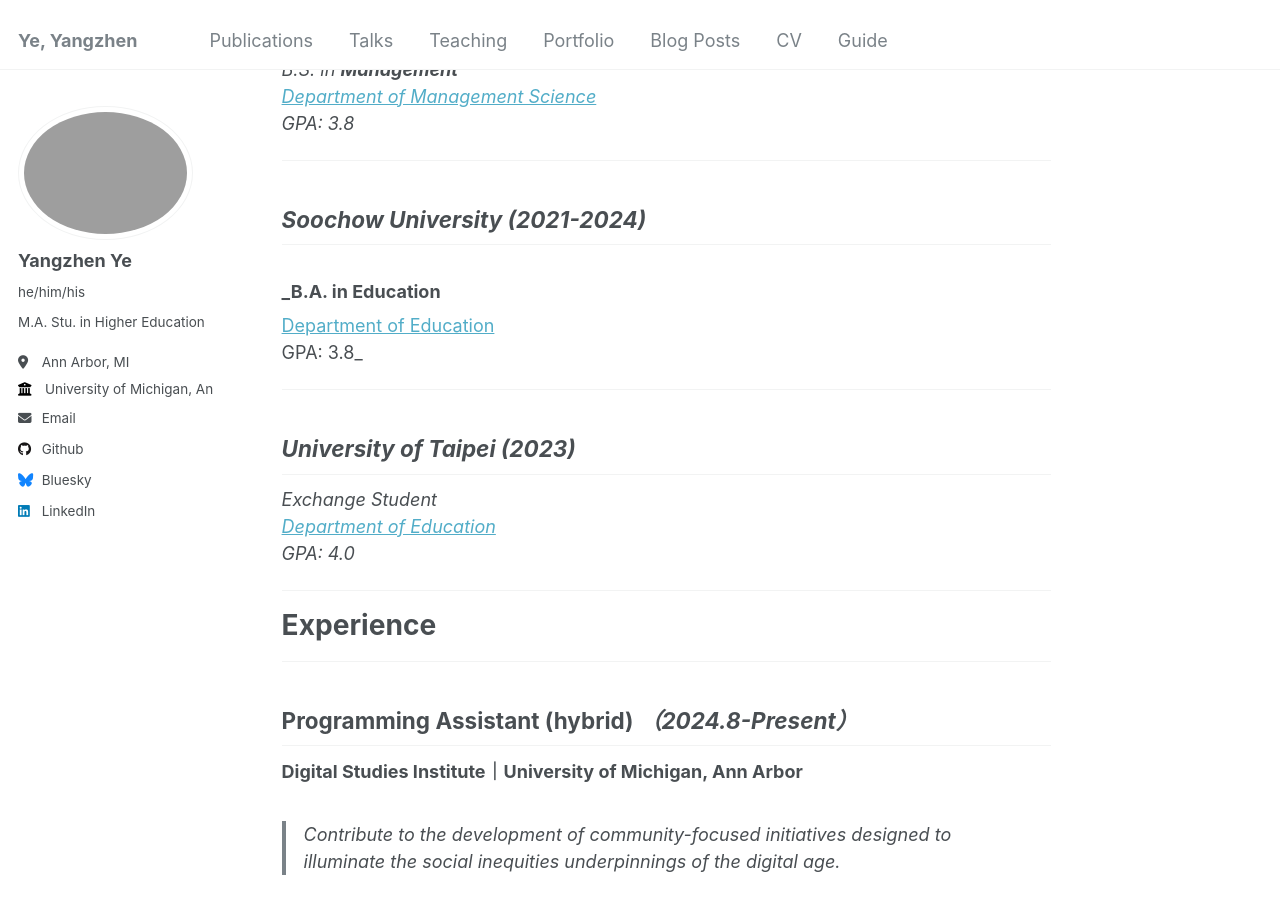
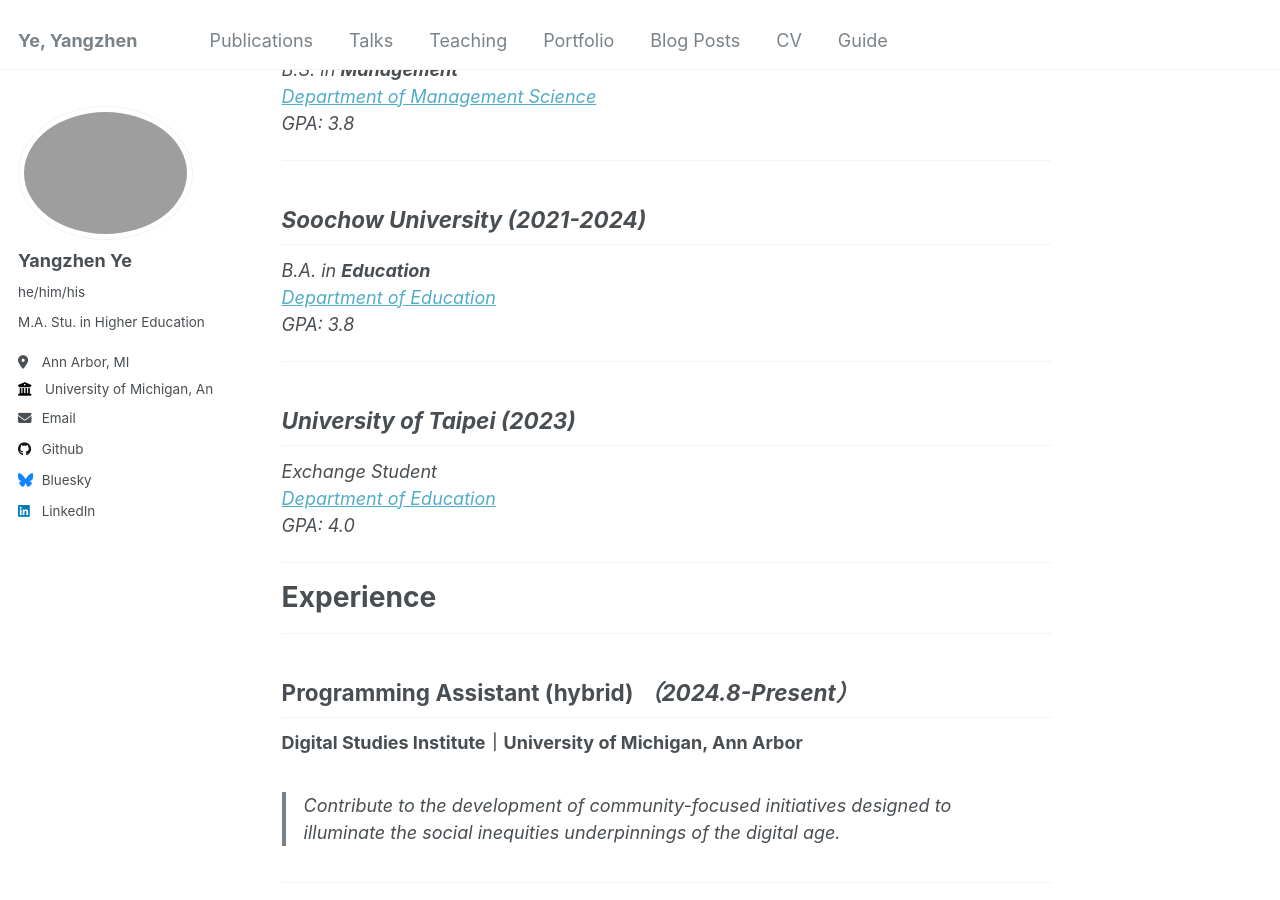
Before and after one commit to Yangzhen-Yeh/Yangzhen-Yeh.github.io, a Jekyll site: the page built from _pages/about.md, in a window 1280 px wide and 900 px high, scrolled down 763 px. Built offline with Jekyll 4.4.1, drawn with Linux system fonts in a browser that asks for light colours.

```diff
--- a/_pages/about.md
+++ b/_pages/about.md
@@ -37,7 +37,7 @@ GPA: 3.8_
 
 ## _Soochow University (2021-2024)_
 
-### _B.A. in **Education**
+_B.A. in **Education**
 [Department of Education](https://eng.suda.edu.cn/Academics/Schools/201712/c45ed936-72e5-490a-9288-0dc03acc1a83.html)
 GPA: 3.8_
 
```
